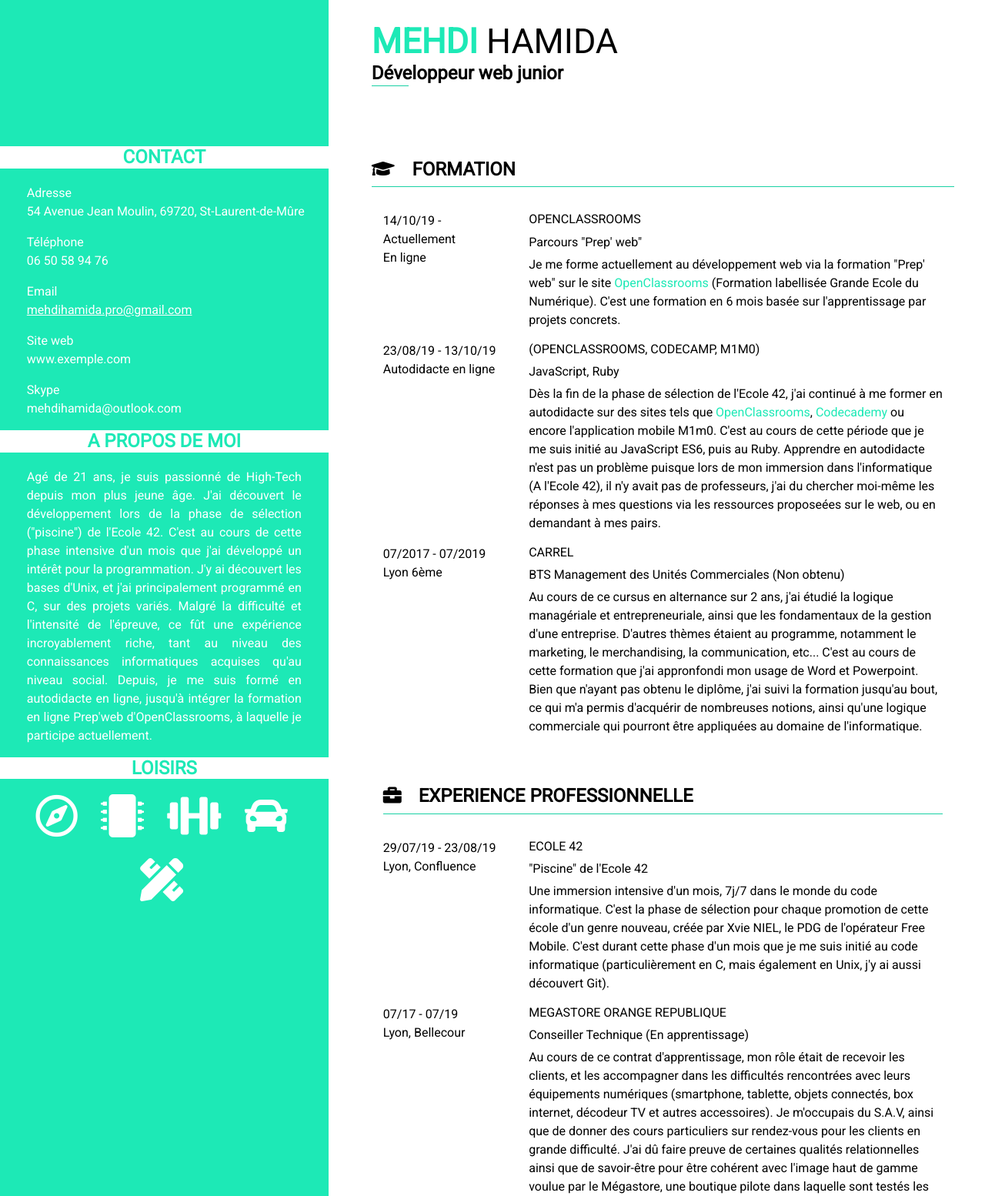
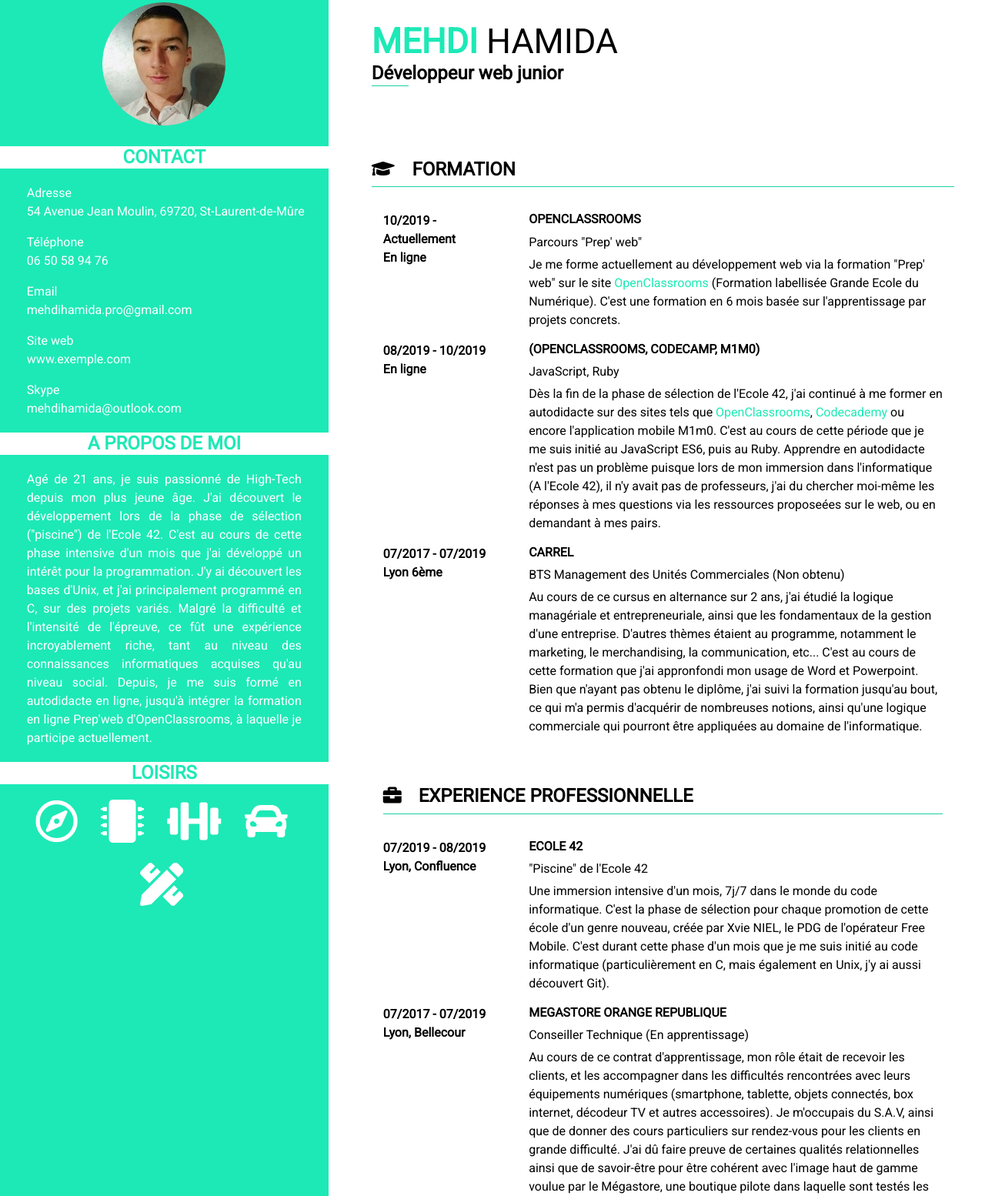
Before and after one commit to Mehdi-Hamida/Projet-2-Transformez-votre-CV-en-site-web, a plain HTML site: page index.html in a window 1280 px wide. Shown: the part 37-1591 px from the top of the page at 77% size. Drawn offline with Linux system fonts and the light colour scheme.

Commit message:
Finitions de style, Correction photo réelle, Ajout favicon

```diff
--- a/index.html
+++ b/index.html
@@ -12,6 +12,10 @@
     <link rel="stylesheet" href="https://use.fontawesome.com/releases/v5.3.1/css/all.css" integrity="sha384-mzrmE5qonljUremFsqc01SB46JvROS7bZs3IO2EmfFsd15uHvIt+Y8vEf7N7fWAU" crossorigin="anonymous">
     <link rel="stylesheet" href="https://cdnjs.cloudflare.com/ajax/libs/font-awesome/4.7.0/css/font-awesome.min.css">
     <link href="https://fonts.googleapis.com/css?family=Roboto&display=swap" rel="stylesheet">
+
+    <link rel="icon" type="image/png" href="img/favicon-32x32.png">
+
+    <!--<link rel="icon" type="image/png" href="img/photo_cv2.jpg">-->
     <title>Mehdi HAMIDA - Curriculum vitæ</title>
 </head>
 
@@ -47,16 +51,17 @@
                             <div id="skype">
                                 <p class="rapproche">Skype</p>
                                 <p>mehdihamida@outlook.com</p>
+                                <div class="eloigne"></div>
                             </div>
                         </div>
-                    </section>
-                    <section id="partie contact">
+                        <section id="partie_description">
                             <div id="titre_a_propos_de_moi">
                                 <h3 class="categories_gauche"><strong>A PROPOS DE MOI</strong></h3>
                             </div>
                             <p id="description">
                                 Agé de 21 ans, je suis passionné de High-Tech depuis mon plus jeune âge. J'ai découvert le développement lors de la phase de sélection ("piscine") de l'Ecole 42. C'est au cours de cette phase intensive d'un mois que j'ai développé un intérêt pour la programmation. J'y ai découvert les bases d'Unix, et j'ai principalement programmé en C, sur des projets variés. Malgré la difficulté et l'intensité de l'épreuve, ce fût une expérience incroyablement riche, tant au niveau des connaissances informatiques acquises qu'au niveau social. Depuis, je me suis formé en autodidacte en ligne, jusqu'à intégrer la formation en ligne Prep'web d'OpenClassrooms, à laquelle je participe actuellement.
                             </p>
+                            <div class="eloigne"></div>
                         </section>
                         <section id="partie_loisirs">
                             <div id="titre_loisirs">
@@ -69,6 +74,7 @@
                                 <i class="fas fa-car" id="icone_loisir4"></i>
                                 <i class="fas fa-pencil-ruler" id="icone_loisir5"></i>
                             </p>
+                        </section>
                     </section>
                 </aside>
             </div>
@@ -91,8 +97,8 @@
                         <!--ROW 1ERE FORMATION-->
                         <div class="row" id="row2">
                             <div class="col-sm-3">
-                                <p class="rapproche">14/10/19 - Actuellement</p>
-                                <p>En ligne</p>
+                                <p class="rapproche"><em>10/2019 - Actuellement</em></p>
+                                <p><em>En ligne</em></p>
                             </div>
                             <div class="col-sm-9">
                                 <h4>OPENCLASSROOMS</h4>
@@ -107,8 +113,8 @@
                         <!--ROW 2EME FORMATION-->
                         <div class="row" id="row2">
                             <div class="col-sm-3">
-                                <p class="rapproche">23/08/19 - 13/10/19</p>
-                                <p>Autodidacte en ligne</p>
+                                <p class="rapproche"><em>08/2019 - 10/2019</em></p>
+                                <p><em>En ligne</em></p>
                             </div>
                             <div class="col-sm-9">
                                 <h4>(OPENCLASSROOMS, CODECAMP, M1M0)</h4>
@@ -123,8 +129,8 @@
                         <!--ROW 3EME FORMATION-->
                         <div class="row" id="row2">
                             <div class="col-sm-3">
-                                <p class="rapproche">07/2017 - 07/2019</p>
-                                <p>Lyon 6ème</p>
+                                <p class="rapproche"><em>07/2017 - 07/2019</em></p>
+                                <p><em>Lyon 6ème</em></p>
                             </div>
                             <div class="col-sm-9">
                                 <h4>CARREL</h4>
@@ -143,8 +149,8 @@
                         <!--ROW 1ERE EXPERIENCE-->
                         <div class="row" id="row2">
                             <div class="col-sm-3">
-                                <p class="rapproche">29/07/19 - 23/08/19</p>
-                                <p>Lyon, Confluence</p>
+                                <p class="rapproche"><em>07/2019 - 08/2019</em></p>
+                                <p><em>Lyon, Confluence</em></p>
                             </div>
                             <div class="col-sm-9">
                                 <h4>ECOLE 42</h4>
@@ -159,8 +165,8 @@
                         <!--ROW 2EME EXPERIENCE-->
                         <div class="row" id="row2">
                             <div class="col-sm-3">
-                                <p class="rapproche">07/17 - 07/19</p>
-                                <p>Lyon, Bellecour</p>
+                                <p class="rapproche"><em>07/2017 - 07/2019</em></p>
+                                <p><em>Lyon, Bellecour</em></p>
                             </div>
                             <div class="col-sm-9">
                                 <h4>MEGASTORE ORANGE REPUBLIQUE</h4>
@@ -175,7 +181,7 @@
                         <div id="titre_recomandations">
                             <h3><span class="icone"><i class="fas fa-pencil-alt"></i></span><em>RECOMMANDATIONS</em></h3>
                         </div>
-                        <hr />
+                        <hr/>
                         <div class="row" id="row3">
                             <!--COLONNE 1ERE RECOMMANDATION-->
                             <div class="col-sm-6" id="recomm_gauche">
@@ -214,6 +220,4 @@
             <!--FIN STRUCTURE + CONTENU CORPS DU CV-->
         </div>
     </div>
-</body>
-
-</html>
+</body></html>
--- a/style.css
+++ b/style.css
@@ -24,7 +24,6 @@ p
 #lien1
 {
     color: white;
-    text-decoration: underline;
 }
 
 #lien
@@ -55,7 +54,7 @@ img
     width: 10em;
     height: 10em;
     border-radius: 5em;
-    background-image: url(img/photo_cv2.jpg);
+    background-image: url("img/photo_cv2.jpg");
     background-position: top center;
 }
 
@@ -98,6 +97,11 @@ img
 .rapproche
 {
     margin-bottom: 0px;
+}
+
+.eloigne
+{
+    margin-bottom: 5%;
 }
 /* FIN STYLES POUR COLONNE GAUCHE */
 /* DEBUT STYLES POUR CORPS DU CV */
@@ -168,6 +172,7 @@ h2
 h4
 {
     font-size: medium;
+    font-weight: bold;
 }
 
 hr
```
Also changed, not shown: img/favicon-16x16.png (added), img/favicon-32x32.png (added), img/photo_cv2.jpg (added), 1 other file. Lines whose indentation alone changed are shown as unchanged.
